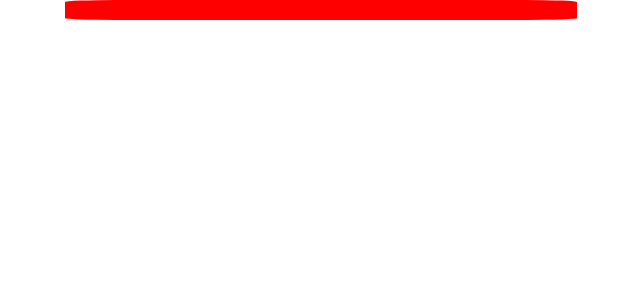
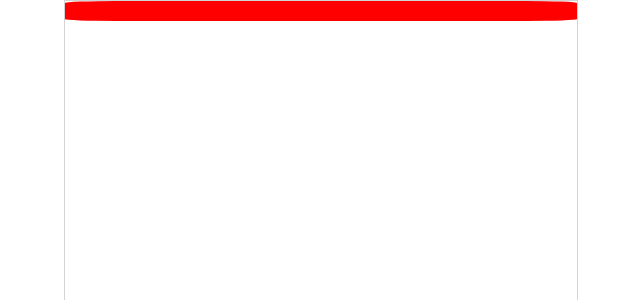
Before and after one commit to PanicP/panicp-profile, a React app: page /chat in a window 1280 px wide. Shown: the top 300 px of the page, without its empty margins (319-959 px from the left). Built offline with nearby package versions, Linux system fonts and the light colour scheme.

Commit message:
WIP: fix routing fallback

```diff
--- a/public/index.html
+++ b/public/index.html
@@ -6,6 +6,7 @@
         <meta name="description" content="PanicP Profile">
         <meta name="author" content="Thunthian Pornmuneewong">
         <meta name="viewport" content="width=device-width, initial-scale=1.0">
+        <base href="/" />
     </head>
     <body>
         <div id="root"></div>
--- a/src/components/chat/Bubble.scss
+++ b/src/components/chat/Bubble.scss
@@ -5,6 +5,6 @@
   padding: 10px;
 
   > .bubble-label {
-    color: blue;
+    color: white;
   }
 }
--- a/src/components/chat/Bubble.tsx
+++ b/src/components/chat/Bubble.tsx
@@ -9,7 +9,7 @@ const ChatBubble = ( label ) => (
   <div>
     <div className='bubble-container'>
       <div className='bubble-label'>
-
+        {/* { label } */}
       </div>
     </div>
   </div>
--- a/src/components/layout/ChatLayout.scss
+++ b/src/components/layout/ChatLayout.scss
@@ -7,6 +7,7 @@
 
   > .chat-container {
     flex: 4;
-    border-color: lightgrey;
+    border: 1px solid lightgrey;
+    min-height: 100vh;
   }
 }
--- a/webpack.config.js
+++ b/webpack.config.js
@@ -20,7 +20,8 @@ module.exports = {
     ]
   },
   devServer: {
-    contentBase: path.join(__dirname, 'public')
+    contentBase: path.join(__dirname, 'public'),
+    historyApiFallback: true
   },
   resolve: {
     extensions: ['.js', '.jsx', '.ts', '.tsx'],
```
